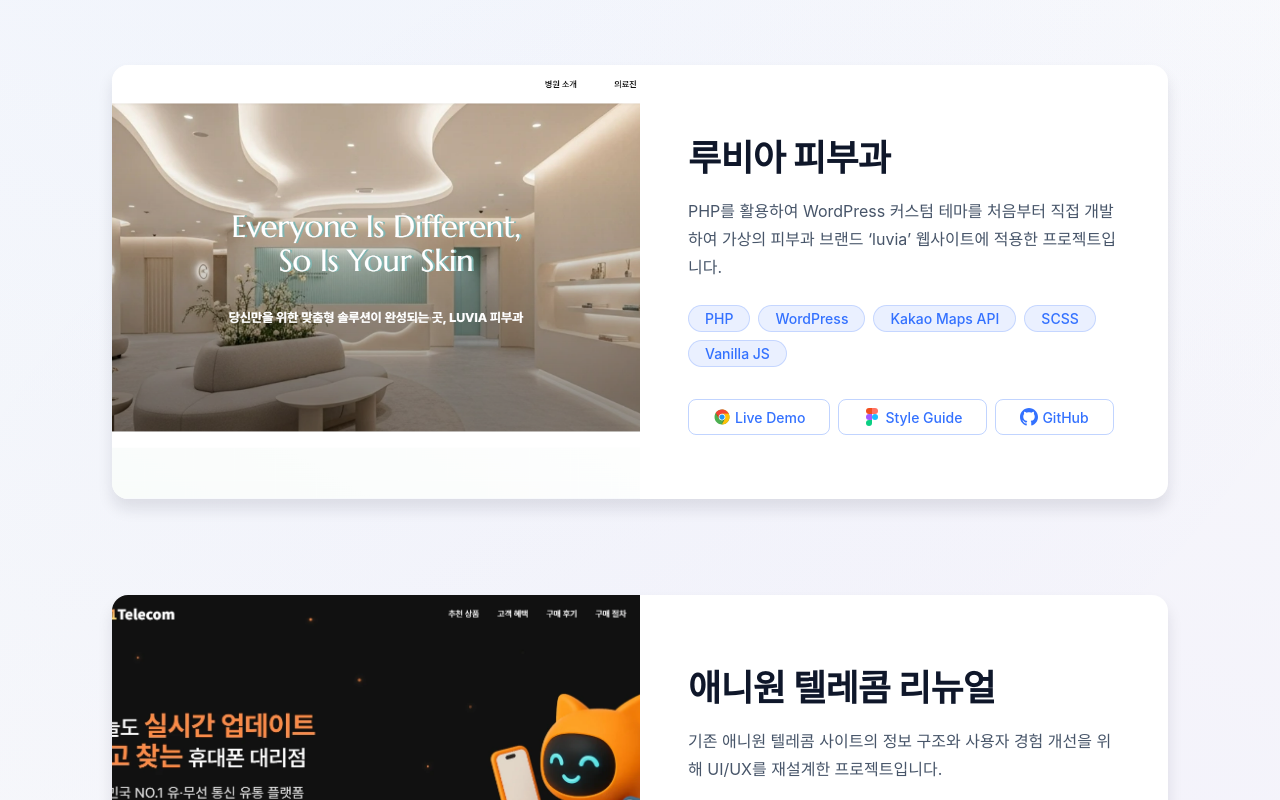
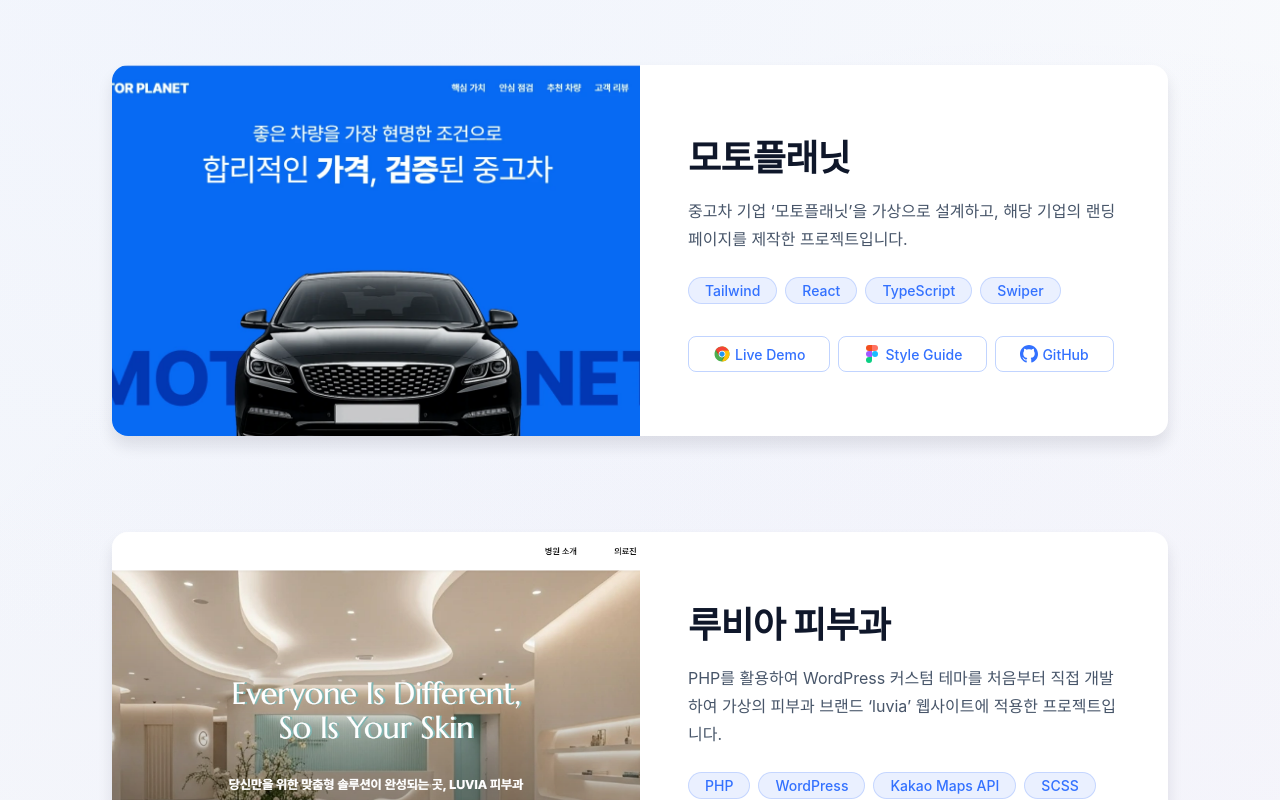
Before and after one commit to Bikyoung/Portfolio_Site, a React (Vite) app: page / in a window 1280 px wide. Shown: the part 3360-4160 px from the top of the page. Built offline with nearby package versions, Linux system fonts and the light colour scheme; a web font is replaced by a local one.

Commit message:
refactor: 스킬 및 프로젝트 영역 UI 수정

```diff
--- a/src/sections/About/AboutSection.tsx
+++ b/src/sections/About/AboutSection.tsx
@@ -74,7 +74,7 @@
                 <div className={styles.educationSection}>
                   <h4 data-about-education className={styles.sectionTitle}>EDUCATION</h4>
                   <ul className={styles.educationList}>
-                    <li><span className={styles.date}>2025.12 - 2026.01</span>&nbsp;&nbsp;&nbsp;생성형 AI 기반 디지털 마케팅 수료 - 이젠아카데미</li>
+                    <li><span className={styles.date}>2025.12 - 2026.02</span>&nbsp;&nbsp;&nbsp;생성형 AI 기반 디지털 마케팅 수료 - 이젠아카데미</li>
                     <li><span className={styles.date}>2025.07 - 2025.12</span>&nbsp;&nbsp;&nbsp;UIUX 프론트엔드 개발 & 웹디자인 수료 - 이젠아카데미</li>
                     <li><span className={styles.date}>2018.03 - 2023.02</span>&nbsp;&nbsp;&nbsp;청주대학교 인공지능소프트웨어학과 졸업</li>
                   </ul>
--- a/src/sections/Project/ProjectSection.tsx
+++ b/src/sections/Project/ProjectSection.tsx
@@ -2,6 +2,7 @@
 import coupangLiveImage from '@assets/images/coupang_live.webp'
 import genTeraBioImage from '@assets/images/GenTeraBio.webp'
 import luviaImage from '@assets/images/luvia.webp'
+import motorPlanetImage from '@assets/images/motor_planet.webp'
 import anyoneTelecomImage from '@assets/images/anyone_telecom.webp'
 import choiceIslandImage from '@assets/images/choice_island.webp'
 import passLabImage from '@assets/images/pass_lab.webp'
@@ -33,6 +34,15 @@
     },
     {
       id: 3,
+      title: '모토플래닛',
+      description: '중고차 기업 ‘모토플래닛’을 가상으로 설계하고, 해당 기업의 랜딩 페이지를 제작한 프로젝트입니다.',
+      tags: ['Tailwind', 'React', 'TypeScript', 'Swiper'],
+      githubUrl: 'https://github.com/Bikyoung/Motor_Planet',
+      liveUrl: 'https://bk-motor-planet.netlify.app',
+      figmaUrl: 'https://www.figma.com/design/rC4fQxIOKZP6BvSbYo7NqB/%EB%AA%A8%ED%86%A0-%ED%94%8C%EB%9E%98%EB%8B%9B?node-id=0-1&t=xn5fRk8X2t67HOj0-1',
+    },
+    {
+      id: 4,
       title: '루비아 피부과',
       description: 'PHP를 활용하여 WordPress 커스텀 테마를 처음부터 직접 개발하여 가상의 피부과 브랜드 ‘luvia’ 웹사이트에 적용한 프로젝트입니다.',
       tags: ['PHP', 'WordPress', 'Kakao Maps API', 'SCSS', 'Vanilla JS'],
@@ -41,16 +51,16 @@
       figmaUrl: 'https://www.figma.com/design/HDSjF1nLUeqe3Yf19A81mC/LUVIA?node-id=0-1&t=xzinOUyvFghGDqHV-1',
     },
     {
-      id: 4,
+      id: 5,
       title: '애니원 텔레콤 리뉴얼',
       description: '기존 애니원 텔레콤 사이트의 정보 구조와 사용자 경험 개선을 위해 UI/UX를 재설계한 프로젝트입니다.',
       tags: ['Vanilla JS', 'Canvas', 'GSAP', 'Swiper'],
       githubUrl: 'https://github.com/Bikyoung/landing_page',
       liveUrl: 'https://bk-anyone-telecom.netlify.app/',
-      figmaUrl: '#',
+      figmaUrl: 'https://www.figma.com/design/hNZJwzcbANJh8taCDCVU5S/%EC%95%A0%EB%8B%88%EC%9B%90-%ED%85%94%EB%A0%88%EC%BD%A4?node-id=2-32&t=Eln7jmBKkBeF3CFT-1',
     },
     {
-      id: 5,
+      id: 6,
       title: '선택의 섬',
       description: '연애 리얼리티의 몰입감 있는 상황 설계를 통해 사용자의 연애 스타일을 발견하는 인터랙티브 웹 콘텐츠입니다.',
       tags: ['Vibe Coding', 'Cursor'],
@@ -58,7 +68,7 @@
       liveUrl: 'https://bk-choice-island.netlify.app/',
     },
     {
-      id: 6,
+      id: 7,
       title: '온라인 강의 플랫폼 랜딩 페이지',
       description: '가상의 온라인 자격증 강의 플랫폼 PASSLAB의 수강 신청 및 상담 전환을 목표로 제작된 랜딩페이지입니다.',
       tags: ['Vibe Coding', 'Cursor'],
@@ -94,23 +104,29 @@
                       />
                     ) : project.id === 3 ? (
                       <img
-                        src={luviaImage}
+                        src={motorPlanetImage}
                         alt={project.title}
                         className={styles.projectImg}
                       />
                     ) : project.id === 4 ? (
                       <img
-                        src={anyoneTelecomImage}
+                        src={luviaImage}
                         alt={project.title}
                         className={styles.projectImg}
                       />
                     ) : project.id === 5 ? (
                       <img
+                        src={anyoneTelecomImage}
+                        alt={project.title}
+                        className={styles.projectImg}
+                      />
+                    ) : project.id === 6 ? (
+                      <img
                         src={choiceIslandImage}
                         alt={project.title}
                         className={styles.projectImg}
                       />
-                    ) : project.id === 6 ? (
+                    ) : project.id === 7 ? (
                       <img
                         src={passLabImage}
                         alt={project.title}
@@ -158,7 +174,7 @@
                         </svg>
                         Live Demo
                       </a>
-                      {project.figmaUrl && project.id !== 4 && (
+                      {project.figmaUrl && (
                         <a
                           href={project.figmaUrl}
                           className={styles.linkButton}
--- a/src/sections/Skill/SkillSection.tsx
+++ b/src/sections/Skill/SkillSection.tsx
@@ -1,27 +1,51 @@
-import styles from './SkillSection.module.scss'
-import photoshopIcon from '@assets/images/photoshop_icon.webp'
-import htmlLogo from '@assets/images/html_logo.png'
-import cssLogo from '@assets/images/css_logo.png'
-import jQueryLogo from '@assets/images/jQuery_logo.png'
-import javaLogo from '@assets/images/java_logo.png'
-import cursorLogo from '@assets/images/cursor_logo.png'
+import React from 'react';
+import styles from './SkillSection.module.scss';
+import photoshopIcon from '@assets/images/photoshop_icon.webp';
+import htmlLogo from '@assets/images/html_logo.png';
+import cssLogo from '@assets/images/css_logo.png';
+import jQueryLogo from '@assets/images/jQuery_logo.png';
+import javaLogo from '@assets/images/java_logo.png';
+import cursorLogo from '@assets/images/cursor_logo.png';
+
+interface SkillItem {
+  name: string;
+  icon?: string;
+  customSvg?: React.ReactNode;
+  showText?: boolean;
+}
 
 /**
  * Skill Section - 기술 스택 영역
  */
-const SkillSection = () => {
-
-  const skills = [
+const SkillSection: React.FC = () => {
+  const skills: SkillItem[] = [
     {
       name: 'HTML',
-      icon: htmlLogo
+      icon: htmlLogo,
+      // 원하시는 경우 HTML용 SVG를 추가하거나 아이콘으로 대체할 수 있습니다.
     },
     {
       name: 'CSS',
-      icon: cssLogo
+      icon: cssLogo,
     },
-    { name: 'JavaScript', icon: 'https://cdn.jsdelivr.net/gh/devicons/devicon/icons/javascript/javascript-original.svg' },
+    {
+      name: 'React',
+      icon: 'https://cdn.jsdelivr.net/gh/devicons/devicon/icons/react/react-original.svg'
+    },
+    {
+      name: 'JavaScript',
+      icon: 'https://cdn.jsdelivr.net/gh/devicons/devicon/icons/javascript/javascript-original.svg'
+    },
+    {
+      name: 'TypeScript',
+      icon: 'https://cdn.jsdelivr.net/gh/devicons/devicon/icons/typescript/typescript-original.svg'
+    },
     { name: 'jQuery', icon: jQueryLogo },
+    { name: 'SCSS', icon: 'https://cdn.jsdelivr.net/gh/devicons/devicon/icons/sass/sass-original.svg' },
+    {
+      name: 'Tailwind CSS',
+      icon: 'https://cdn.jsdelivr.net/gh/devicons/devicon/icons/tailwindcss/tailwindcss-original.svg'
+    },
     {
       name: 'Bootstrap',
       icon: 'https://cdn.jsdelivr.net/gh/devicons/devicon/icons/bootstrap/bootstrap-original.svg',
@@ -38,14 +62,13 @@
         </svg>
       )
     },
-    { name: 'SCSS', icon: 'https://cdn.jsdelivr.net/gh/devicons/devicon/icons/sass/sass-original.svg' },
     { name: 'PHP', icon: 'https://cdn.jsdelivr.net/gh/devicons/devicon/icons/php/php-original.svg' },
     { name: 'WordPress', icon: 'https://img.icons8.com/fluency/96/wordpress.png' },
     { name: 'Java', icon: javaLogo },
+    { name: 'Figma', icon: 'https://cdn.jsdelivr.net/gh/devicons/devicon/icons/figma/figma-original.svg' },
+    { name: 'Photoshop', icon: photoshopIcon },
     { name: 'Cursor', icon: cursorLogo },
-    { name: 'Photoshop', icon: photoshopIcon },
-    { name: 'Figma', icon: 'https://cdn.jsdelivr.net/gh/devicons/devicon/icons/figma/figma-original.svg' },
-  ]
+  ];
 
   return (
     <section id="skill" className={styles.skill} aria-label="Skill 섹션">
@@ -61,28 +84,29 @@
               <div className={styles.marqueeContent}>
                 <div className={styles.marqueeGroup}>
                   {skills.map((skill, index) => {
-                    const showText = (skill as any).showText || false;
+                    const showText = skill.showText || false;
                     return (
                       <div key={`skill-${index}`} className={styles.marqueeItem}>
-                        {(skill.name === 'HTML' || skill.name === 'CSS' || skill.name === 'Bootstrap' || skill.name === 'Java') && skill.customSvg ? (
+                        {skill.customSvg ? (
                           <div className={styles.marqueeCustomIcon}>{skill.customSvg}</div>
                         ) : (
-                          <img src={skill.icon} alt={skill.name} className={styles.marqueeIcon} />
+                          skill.icon && <img src={skill.icon} alt={skill.name} className={styles.marqueeIcon} />
                         )}
                         {showText && <span className={styles.marqueeText}>{skill.name}</span>}
                       </div>
                     );
                   })}
                 </div>
+
                 <div className={styles.marqueeGroup} aria-hidden="true">
                   {skills.map((skill, index) => {
-                    const showText = (skill as any).showText || false;
+                    const showText = skill.showText || false;
                     return (
                       <div key={`skill-duplicate-${index}`} className={styles.marqueeItem}>
-                        {(skill.name === 'HTML' || skill.name === 'CSS' || skill.name === 'Bootstrap' || skill.name === 'Java') && skill.customSvg ? (
+                        {skill.customSvg ? (
                           <div className={styles.marqueeCustomIcon}>{skill.customSvg}</div>
                         ) : (
-                          <img src={skill.icon} alt={skill.name} className={styles.marqueeIcon} />
+                          skill.icon && <img src={skill.icon} alt={skill.name} className={styles.marqueeIcon} />
                         )}
                         {showText && <span className={styles.marqueeText}>{skill.name}</span>}
                       </div>
@@ -95,7 +119,7 @@
         </div>
       </div>
     </section>
-  )
-}
+  );
+};
 
-export default SkillSection
+export default SkillSection;
```
Also changed, not shown: src/assets/images/motor_planet.webp (added).
